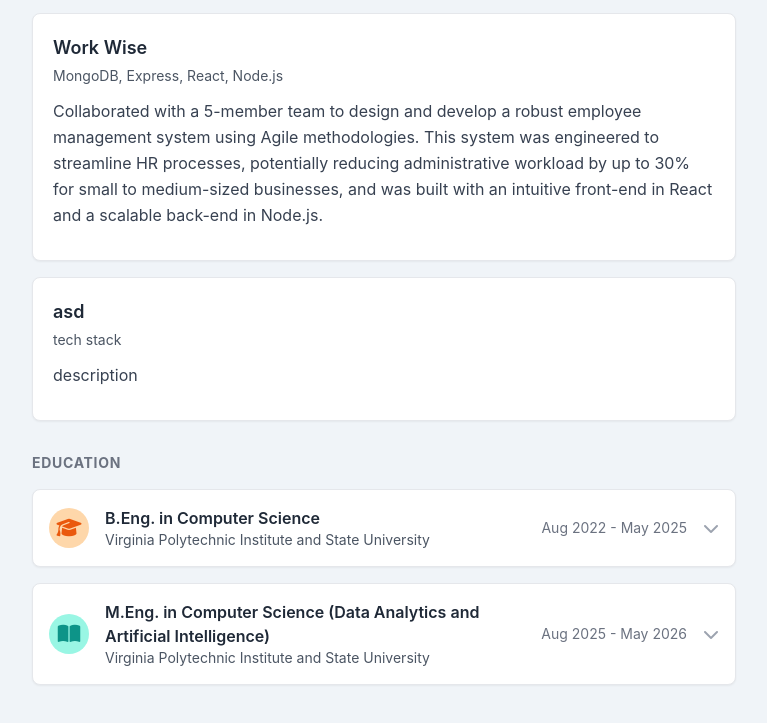
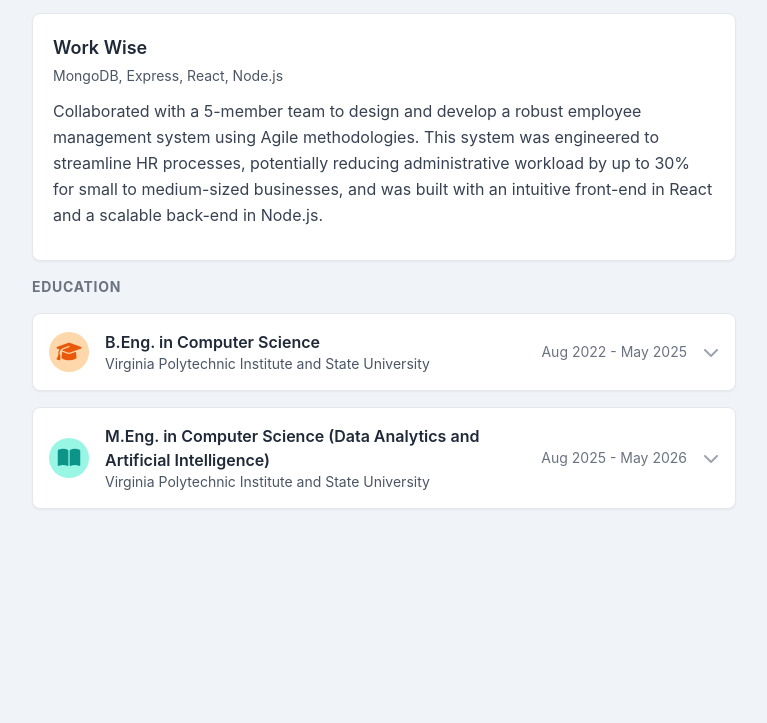
Before and after one commit to KevinLin1013/personalpage, a plain HTML site: page index.html in a window 1280 px wide. Shown: the part 1389-2112 px from the top of the page, without its empty margins (448-1215 px from the left). After the commit the page ends 1978 px from the top, so only its background shows below. Drawn offline with nearby package versions, Linux system fonts and the light colour scheme.

Commit message:
Update index.html

```diff
--- a/index.html
+++ b/index.html
@@ -399,18 +399,6 @@
               </p>
             </div>
 
-            <!-- Project 4 -->
-            <div
-              class="bg-white border border-gray-200 rounded-lg shadow-sm p-5"
-            >
-              <h4 class="font-semibold text-gray-800 text-lg mb-1">asd</h4>
-              <p class="text-sm text-gray-600 mb-3">tech stack</p>
-              <p class="text-gray-700 leading-relaxed text-base mb-3">
-                description
-              </p>
-            </div>
-          </div>
-        </section>
 
         <!-- Education Section -->
         <section class="mb-8">
```
